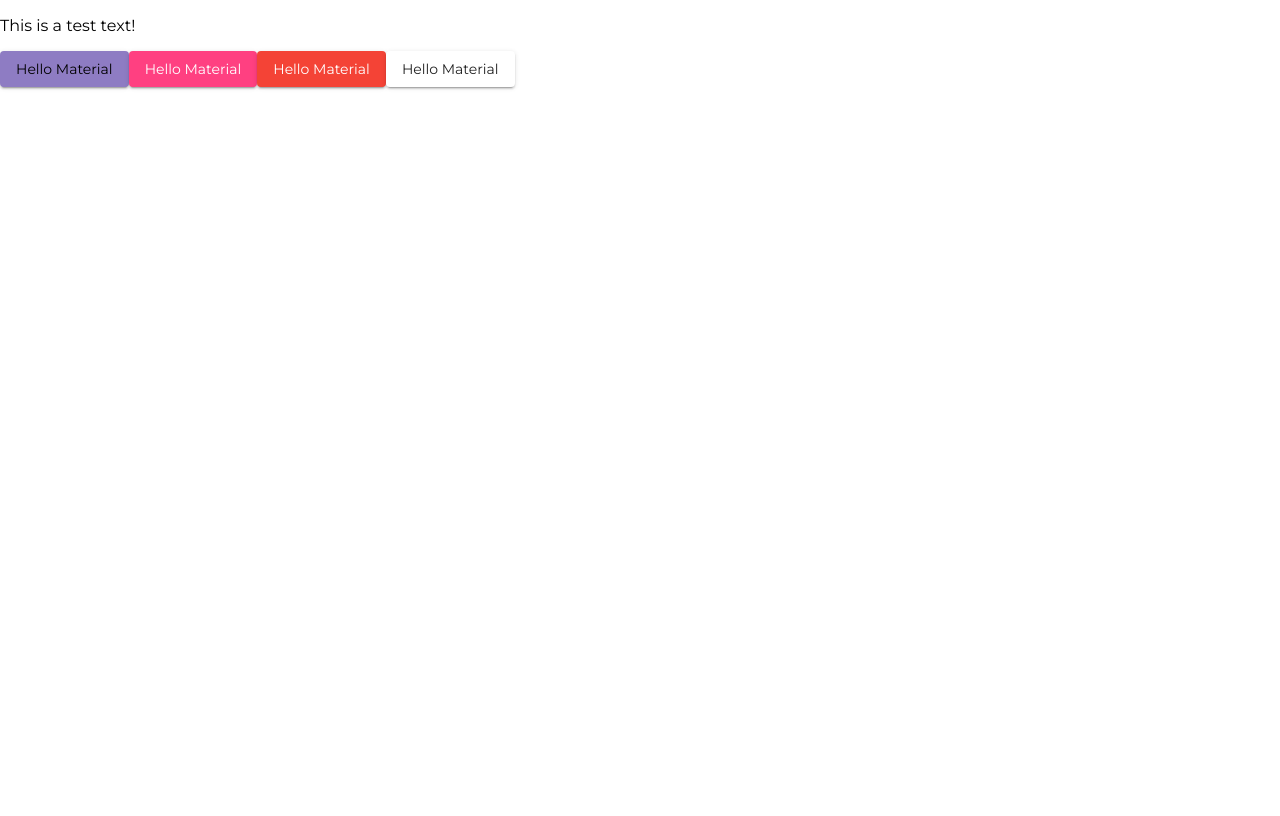
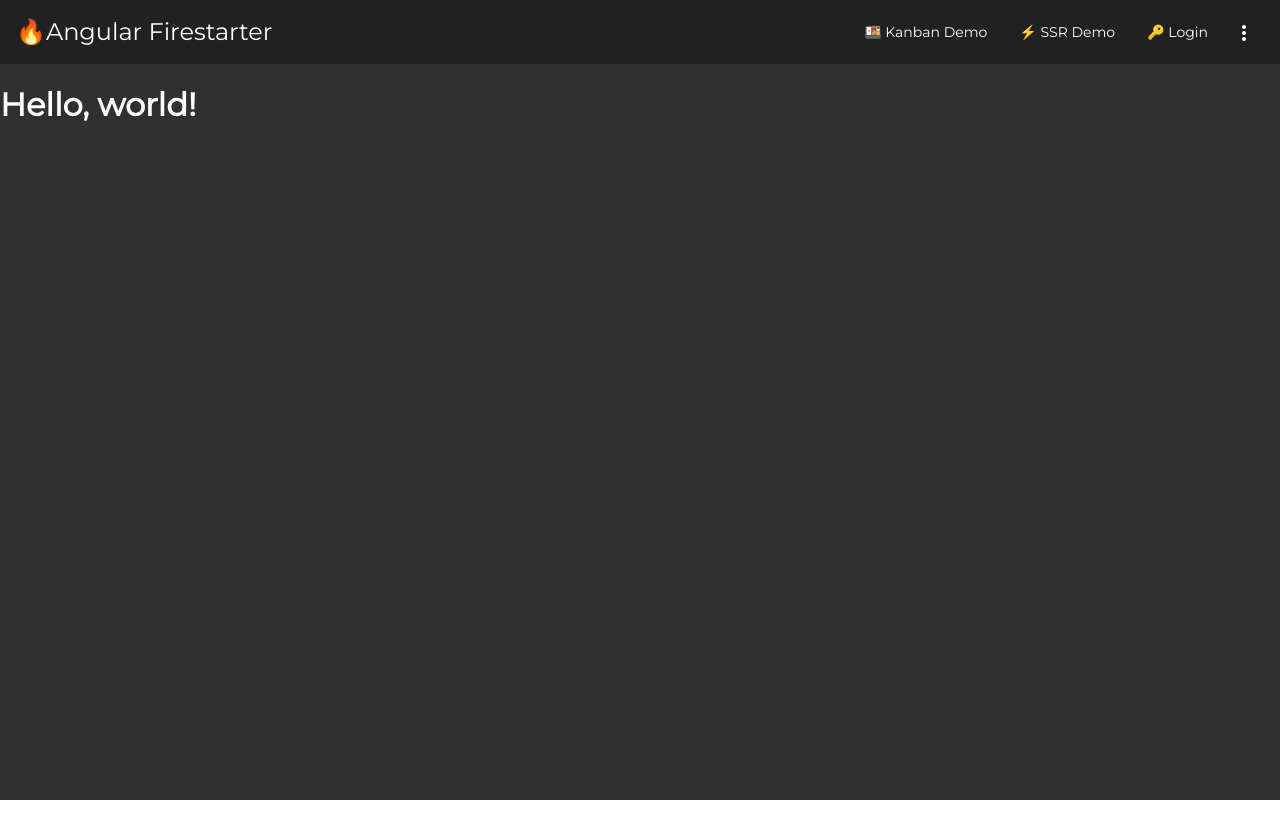
Before and after one commit to nikensss/angular-firestarter, an Angular app: page / in a window 1280 px wide. Built offline with nearby package versions, Linux system fonts and the light colour scheme.

Commit message:
added navbar
Navbar for mobile and desktop added. Using BreakpointObservable
instead of CSS rules to detect viewport width.

```diff
--- a/src/app/app.component.html
+++ b/src/app/app.component.html
@@ -1,6 +1,4 @@
-<p>This is a test text!</p>
-<button mat-raised-button color="primary">Hello Material</button>
-<button mat-raised-button color="accent">Hello Material</button>
-<button mat-raised-button color="warn">Hello Material</button>
-<button mat-raised-button color="theme">Hello Material</button>
-<router-outlet></router-outlet>
+<app-shell>
+  <h1>Hello, world!</h1>
+  <router-outlet></router-outlet>
+</app-shell>
--- a/src/app/app.module.ts
+++ b/src/app/app.module.ts
@@ -4,7 +4,7 @@ import { NgModule } from "@angular/core";
 import { AppRoutingModule } from "./app-routing.module";
 import { AppComponent } from "./app.component";
 import { BrowserAnimationsModule } from "@angular/platform-browser/animations";
-import { MatButtonModule } from "@angular/material/button";
+import { SharedModule } from "./shared/shared.module";
 
 @NgModule({
   declarations: [AppComponent],
@@ -12,7 +12,7 @@ import { MatButtonModule } from "@angular/material/button";
     BrowserModule,
     AppRoutingModule,
     BrowserAnimationsModule,
-    MatButtonModule,
+    SharedModule,
   ],
   providers: [],
   bootstrap: [AppComponent],
--- a/src/app/shared/shared.module.ts
+++ b/src/app/shared/shared.module.ts
@@ -19,20 +19,18 @@ const components = [ShellComponent];
 
 const modules = [
   CommonModule,
-  MatButtonModule,
+  RouterModule,
   MatToolbarModule,
   MatIconModule,
   LayoutModule,
+  MatButtonModule,
   MatSidenavModule,
   MatListModule,
   MatMenuModule,
-  MatIconModule,
   MatCardModule,
   MatFormFieldModule,
   MatInputModule,
   MatSnackBarModule,
-  RouterModule,
-  ShellComponent,
 ];
 
 @NgModule({
--- a/src/app/shared/shell/shell.component.html
+++ b/src/app/shared/shell/shell.component.html
@@ -1 +1,78 @@
-<p>shell works!</p>
+<mat-sidenav-container class="sidenav-container">
+  <!-- 3. Sidenav bar, only shown in smaller devices thanks to [mode]
+    - sidenav class for further customization in our CSS
+    - fixedInViewport directive to make sure it is fixed in the viewport
+    - attr.role is purely for accessibility purposes
+    - mode: change the actual property depending on the isHandset$ observable
+    -#drawer: creates a variable called drawer that references the <mat-sidenav></mat-sidenav> tag
+    As a reminder: '[]' notation means that that attribute is bound to the value
+    of the assigned variable. A change in the variable will be reflected in that
+    attribute.
+  -->
+  <mat-sidenav #drawer class="sidenav" fixedInViewport
+               [attr.role]="(isHandset$ | async) ? 'dialog' : 'navigation'"
+               [mode]="(isHandset$ | async) ? 'over' : 'side'" [opened]="false">
+    <mat-toolbar>Menu</mat-toolbar>
+    <mat-nav-list>
+      <a mat-list-item (click)="drawer.close()" routerLink="/">Home</a>
+      <a mat-list-item (click)="drawer.close()" routerLink="/login">Login</a>
+      <a mat-list-item (click)="drawer.close()" routerLink="/kanban">Kanban Demo</a>
+      <a mat-list-item (click)="drawer.close()" routerLink="/customers">SSR Demo</a>
+    </mat-nav-list>
+
+
+  </mat-sidenav>
+
+  <!-- 1. This will hold all the content for the navigation -->
+  <mat-sidenav-content>
+    <!-- 4. Create top toolbar -->
+    <mat-toolbar>
+      <button type="button" aria-label="Toggle sidenav" mat-icon-button (click)="drawer.toggle()"
+              *ngIf="isHandset$ | async">
+        <!-- 5. mat-icon takes text as a reference to a material icon name -->
+        <mat-icon aria-label="Side nav toggle icon">menu</mat-icon>
+      </button>
+      <span class="logo" routerLink="/">🔥Angular Firestarter</span>
+      <span class="fill-space"></span>
+      <div *ngIf="!(isHandset$ | async)">
+        <a mat-button routerLink="/kanban">🍱 Kanban Demo</a>
+        <a mat-button routerLink="/customers">⚡ SSR Demo</a>
+        <a mat-button routerLink="/login">🔑 Login</a>
+      </div>
+
+      <button mat-icon-button [matMenuTriggerFor]="menu">
+        <mat-icon>more_vert</mat-icon>
+      </button>
+
+      <!-- For more info on why '#menu="matMenu"' go to
+      https://angular.io/guide/template-syntax#template-reference-variables-var
+     -->
+      <mat-menu #menu="matMenu">
+        <a mat-menu-item href="https://fireship.page.link/slack">
+          <i>💬</i>
+          <span>Chat on Slack</span>
+        </a>
+        <a mat-menu-item href="https://github.com/codediodeio/angular-firestarter">
+          <i>💾</i>
+          <span>Code on Github</span>
+        </a>
+        <a mat-menu-item href="https://fireship.io/courses/angular">
+          <i>🔥</i>
+          <span>Full Course on Fireship</span>
+        </a>
+
+        <a mat-menu-item href="https://www.youtube.com/channel/UCsBjURrPoezykLs9EqgamOA">
+          <i>📺</i>
+          <span>Watch on the YouTube</span>
+        </a>
+      </mat-menu>
+    </mat-toolbar>
+    <!-- 2. Content here is realtively static, but it does change when navigating
+    to a specific route.
+    In order to pass content to this component we use TRANSCLUSION.
+    The <ng-content></ng-content> element will hold all the content inside the
+    <app-shell></app-shell> tag.-->
+
+    <ng-content></ng-content>
+  </mat-sidenav-content>
+</mat-sidenav-container>
--- a/src/app/shared/shell/shell.component.scss
+++ b/src/app/shared/shell/shell.component.scss
@@ -0,0 +1,45 @@
+.sidenav-container {
+  height: 100%;
+}
+
+.logo {
+  font-size: 1.2em;
+  cursor: pointer;
+  outline: none;
+}
+
+.mat-drawer-side {
+  border: none;
+  box-shadow: 1px 1px 10px 1px rgba(0, 0, 0, 0.3);
+}
+
+.sidenav {
+  width: 200px;
+  font-family: sofia-pro;
+}
+
+.sidenav .mat-toolbar {
+  background: inherit;
+}
+
+.mat-toolbar.mat-primary {
+  position: sticky;
+  top: 0;
+  z-index: 1;
+}
+
+.fill-space {
+  flex: 1 1 auto;
+}
+
+i {
+  font-style: normal;
+  font-size: 1.25em;
+  margin-right: 16px;
+}
+
+.avatar {
+  width: 1.75em;
+  border-radius: 50%;
+  margin: 0 10px 5px;
+}
--- a/src/app/shared/shell/shell.component.ts
+++ b/src/app/shared/shell/shell.component.ts
@@ -1,15 +1,23 @@
-import { Component, OnInit } from '@angular/core';
+import { Component, OnInit } from "@angular/core";
+import { BreakpointObserver, Breakpoints } from "@angular/cdk/layout";
+import { Observable } from "rxjs";
+import { map, shareReplay } from "rxjs/operators";
 
 @Component({
-  selector: 'app-shell',
-  templateUrl: './shell.component.html',
-  styleUrls: ['./shell.component.scss']
+  selector: "app-shell",
+  templateUrl: "./shell.component.html",
+  styleUrls: ["./shell.component.scss"],
 })
 export class ShellComponent implements OnInit {
+  isHandset$: Observable<boolean> = this.breakpointObserver
+    .observe([Breakpoints.Handset])
+    .pipe(
+      map((result) => result.matches),
+      shareReplay()
+    );
 
-  constructor() { }
+  // BreakpointObserver: detect viewport changes
+  constructor(private breakpointObserver: BreakpointObserver) {}
 
-  ngOnInit(): void {
-  }
-
+  ngOnInit(): void {}
 }
--- a/src/styles.scss
+++ b/src/styles.scss
@@ -57,7 +57,7 @@ $angular-firestarter-accent: mat-palette($mat-pink, A200, A100, A400);
 $angular-firestarter-warn: mat-palette($mat-red);
 
 // Create the theme object (a Sass map containing all of the palettes).
-$angular-firestarter-theme: mat-light-theme(
+$angular-firestarter-theme: mat-dark-theme(
   $angular-firestarter-primary,
   $angular-firestarter-accent,
   $angular-firestarter-warn
```
